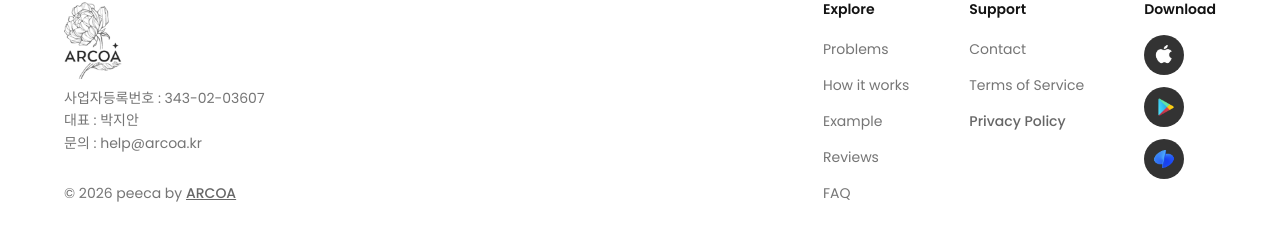
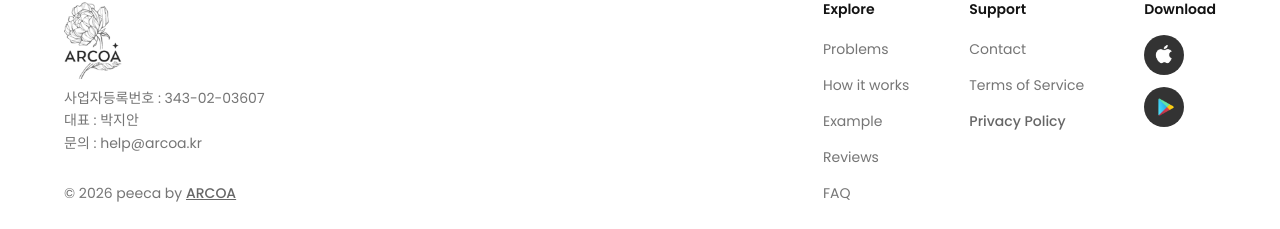
Before and after one commit to arcoa-kr/peeca-web, a React (Vite) app: page / in a window 1280 px wide. Shown: the part 5794-6023 px from the top of the page. Built offline with nearby package versions, Linux system fonts and the light colour scheme; a web font is replaced by a local one.

Commit message:
토스 타이밍 수정

```diff
--- a/src/sections/Footer.jsx
+++ b/src/sections/Footer.jsx
@@ -84,7 +84,7 @@ export default function Footer() {
                   target="_blank"
                   rel="noopener noreferrer"
                   onClick={() => trackStore('toss', 'footer')}
-                  className="w-10 h-10 rounded-full bg-black/80 flex items-center justify-center hover:bg-(--color-primary) transition-colors block xl:hidden"
+                  className="w-10 h-10 rounded-full bg-black/80 flex items-center justify-center hover:bg-(--color-primary) transition-colors block lg:hidden"
                 >
                   <img src="/assets/icon-toss.png" alt="토스 미니앱" className="w-9 h-9" />
                 </a>
```
